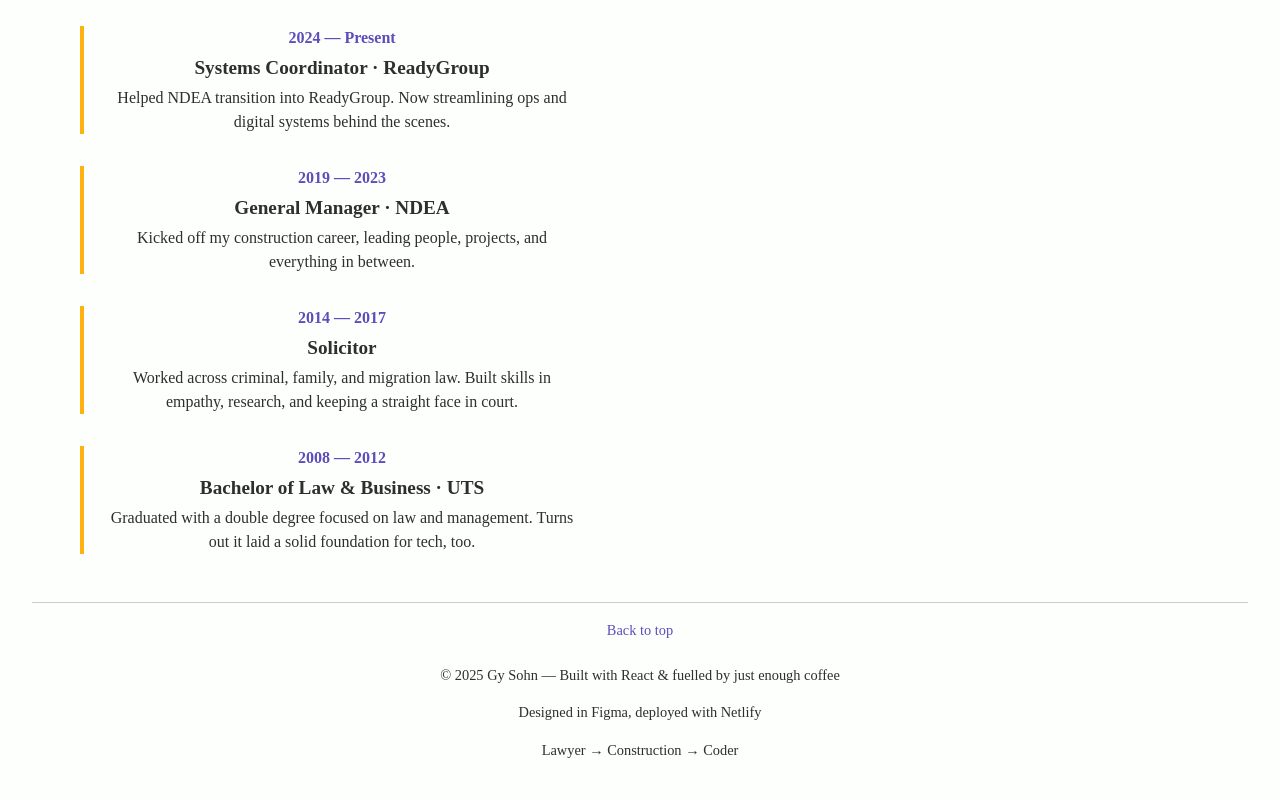
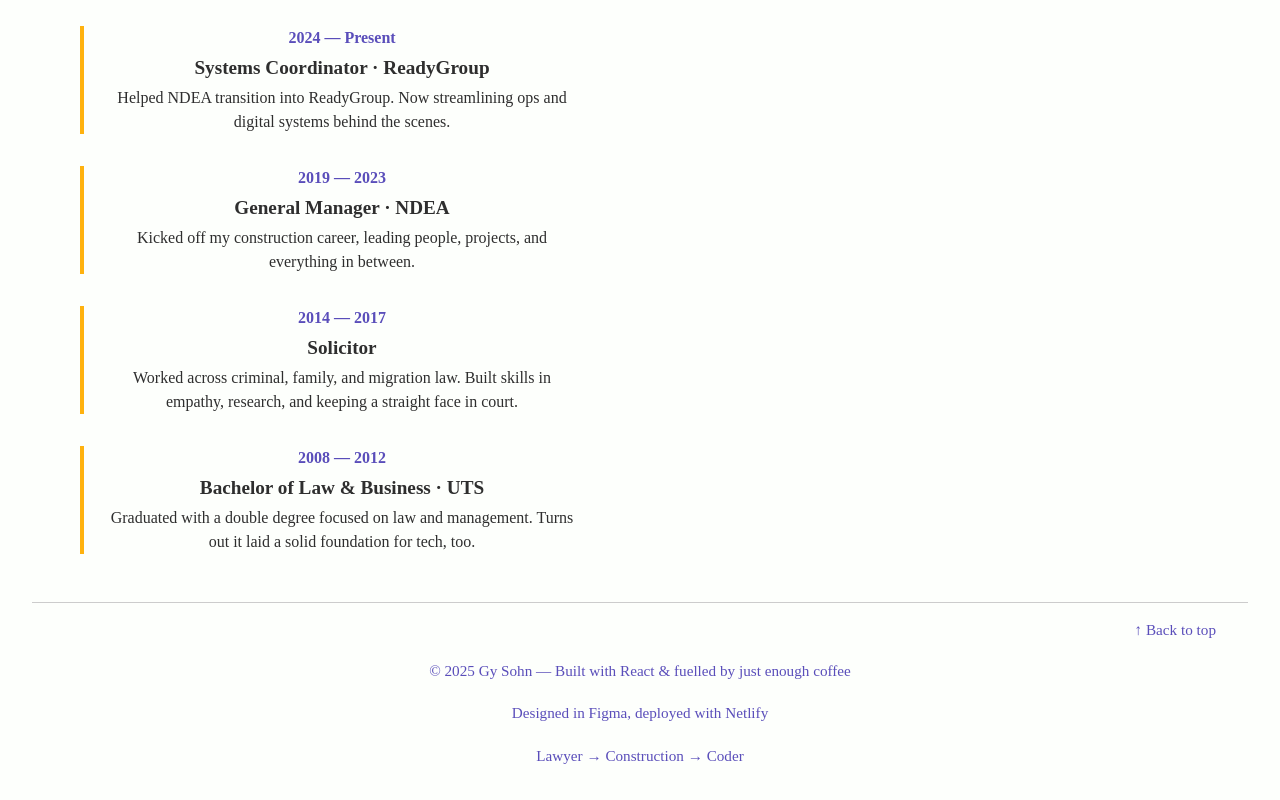
Before and after one commit to gysagsohn/my-portfolio-v2, a React (Vite) app: page / in a window 1280 px wide. Shown: the part 2176-2976 px from the top of the page. Built offline with nearby package versions, Linux system fonts and the light colour scheme; no server answers.

Commit message:
feat: updated footer layout and styling (Back to top position, colour, icon)

```diff
--- a/src/components/Footer.jsx
+++ b/src/components/Footer.jsx
@@ -3,10 +3,14 @@ import '../styles/Footer.css';
 function Footer() {
   return (
     <footer className="site-footer">
-      <a href="#hero" className="back-to-top">Back to top</a>
-      <p>© 2025 Gy Sohn — Built with React & fuelled by just enough coffee</p>
-      <p>Designed in Figma, deployed with Netlify</p>
-      <p>Lawyer → Construction → Coder</p>
+      <div className="footer-top">
+        <a href="#hero" className="back-to-top">↑ Back to top</a>
+      </div>
+      <div className="footer-content">
+        <p>© 2025 Gy Sohn — Built with React & fuelled by just enough coffee</p>
+        <p>Designed in Figma, deployed with Netlify</p>
+        <p>Lawyer → Construction → Coder</p>
+      </div>
     </footer>
   );
 }
--- a/src/styles/Footer.css
+++ b/src/styles/Footer.css
@@ -1,15 +1,18 @@
 .site-footer {
-  padding: var(--space-md);
-  text-align: center;
   background-color: var(--background-colour);
+  padding: var(--space-md) var(--space-lg);
   border-top: 1px solid #ccc;
-  font-size: 0.9rem;
-  line-height: 1.6;
+  font-size: 0.95rem;
+  color: var(--text-secondary);
+  position: relative;
+}
+
+.footer-top {
+  text-align: right;
+  margin-bottom: var(--space-sm);
 }
 
 .back-to-top {
-  display: inline-block;
-  margin-bottom: var(--space-sm);
   font-weight: 500;
   color: var(--text-secondary);
   text-decoration: none;
@@ -20,3 +23,8 @@
   color: var(--accent-button);
   text-decoration: underline;
 }
+
+.footer-content {
+  text-align: center;
+  line-height: 1.8;
+}
```
